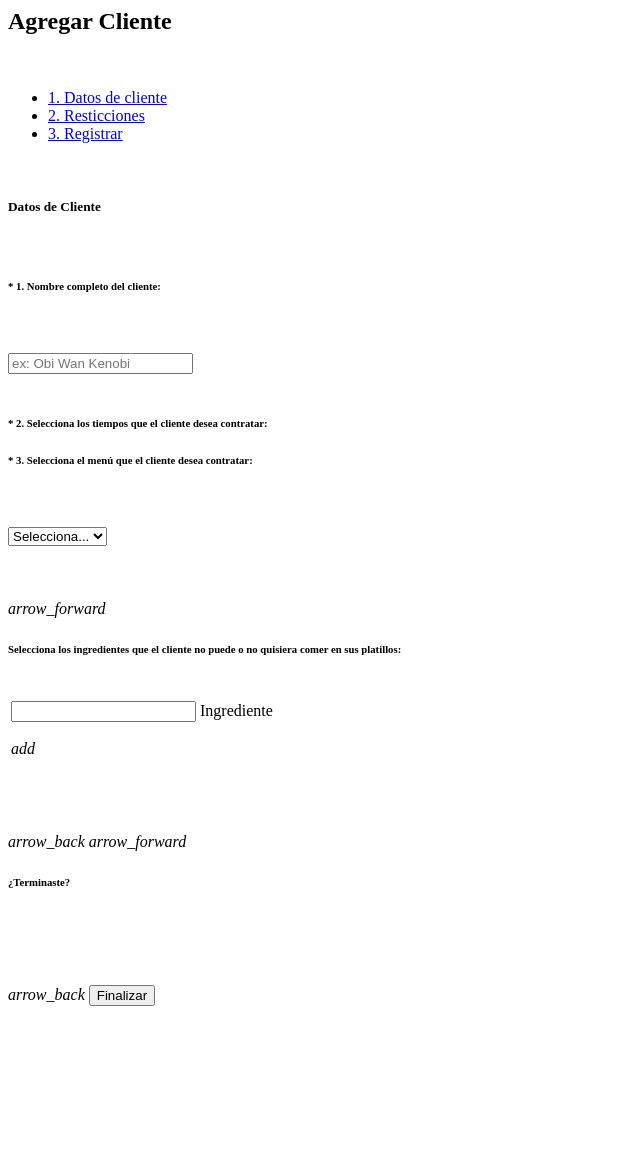
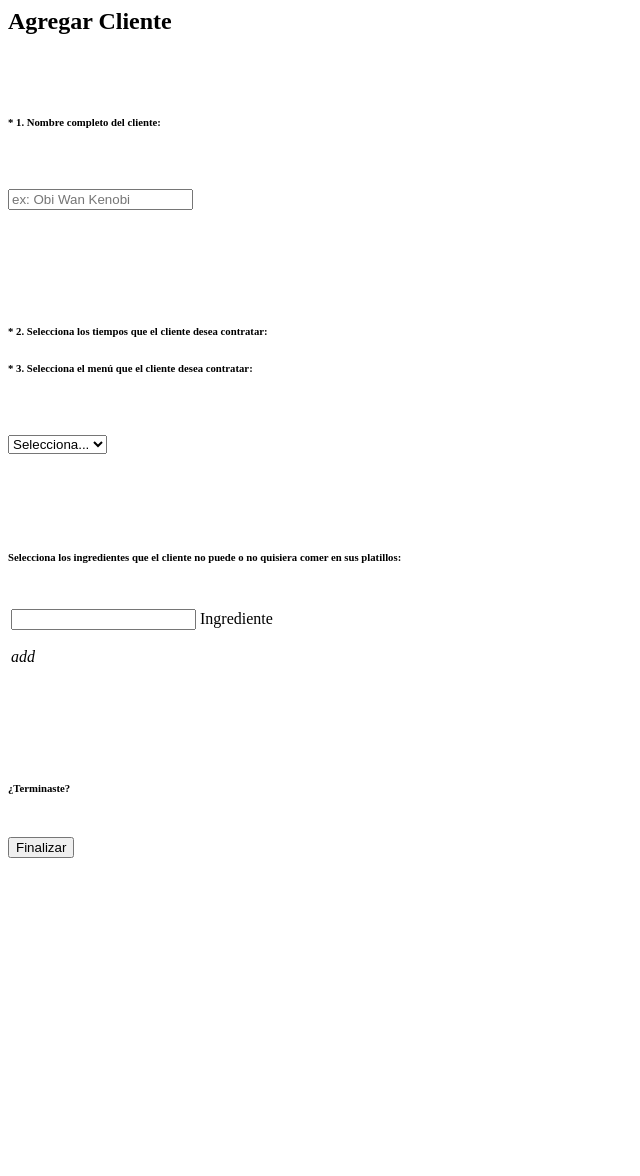
Before and after one commit to A01702321/Solware, a PHP site: page /AgregaCliente.html in a window 1280 px wide. Shown: the whole page, without its empty margins (0-640 px from the left). After the commit the page ends 858 px from the top, so only its background shows below. Run offline with PHP 8.4, Linux system fonts and the light colour scheme.

Commit message:
En proceso de arreglar interfaz de registrar cliente.

```diff
--- a/proy/AgregaCliente.html
+++ b/proy/AgregaCliente.html
@@ -6,31 +6,36 @@
 
   <div>
     <h2 class="col s10">Agregar Cliente</h2>
-    <br>
+    <br><br>
   </div>
 
-
-
-  <div class="row">
   <form id="forma" method="POST" action="agregaCliente.php">
 
+    <!--<div class="row">
+      <div class="col s12">
+        <nav>
+          <div class="nav-wrapper">
+            <div class="col s12">
+              <a href="#DatosCliente" class="breadcrumb">Información del cliente</a>
+              <a href="#AgregaRestricciones" class="breadcrumb">Restricciones</a>
+              <a href="#Registrar" class="breadcrumb">Registro</a>
+            </div>
+          </div>
+        </nav>
+      </div>
+    </div>
+
+    <div id="DatosCliente">
       <div class="row">
-        <div class="col s12">
-          <ul class="tabs">
-            <li class="tab col s4"><a class="active" href="#DatosCliente">1. Datos de cliente</a></li>
-            <li class="tab col s4"><a href="#AgregaRestricciones">2. Resticciones</a></li>
-            <li class="tab col s4"><a href="#Registrar">3. Registrar</a></li>
-          </ul>
-        </div>
-        <div class="row">
-          <div class="col s10 offset-s2" id="DatosCliente">
-            <div class="col s4 offset-s3">
+        <div class="col s4 offset-s5">
           <br>
           <h5>Datos de Cliente</h5><br>
         </div>
+      </div>
+    </div>   -->
 
     <div class="row">
-              <div class="input-field col s8">
+      <div class="input-field col s9 offset-s1">
         <h6>* <b>1. Nombre completo del cliente:</b></h6><br><br>
         <div>
           <input id="first_name" name="first_name" type="text" placeholder="ex: Obi Wan Kenobi">
@@ -38,19 +43,19 @@
       </div>
     </div>
 
+    <br><br><br><br><br>
+
     <div class="row">
-              <br>
+      <div class="col s6">
         <h6>* <b>2. Selecciona los tiempos que el cliente desea contratar:</b></h6>
-              <div class="input-field col s4">
+        <div class="input-field col s4 offset-s1">
           <?php
             require_once("util.php");
             obtenerTiempos();
           ?>
         </div>
       </div>
-
-             <div class="row">
-              <div class="input-field col s8">
+      <div class="col s5">
         <h6>* <b>3. Selecciona el menú que el cliente desea contratar:</b></h6>
         <br><br>
         <select required id="nombremenu" name="nombremenu">
@@ -62,26 +67,17 @@
         </select>
       </div>
     </div>
-            <br><br><br>
-            <main class="center">
-              <div class="col s10">
-              <!-- BUSCAR COMO USAR ESTE BOTON PARA CAMBIAR A LA SIGUIENTE TAB -->
-              <a class="waves-effect waves-light btn blue darken-4"  ><i class="material-icons left">arrow_forward</i></a>
-            </div>
-            </main>
-          </div>
-        </div>
+
+    <br><br><br><br>
 
     <div class="row">
-          <div class="col s9 offset-s2" id="AgregaRestricciones">
-            <div class="col s10">
+      <div class="col s10 offset-s1">
         <h6><b>Selecciona los ingredientes que el cliente no puede o no quisiera comer en sus platillos:</b></h6><br>
-            </div>
         <div class="table-responsive" vertical-align="center">
               <table class="table " id="restricciones" >
                 <tr>
                   <td class="vert-aligned">
-                    <div class="input-field col s8 offset-s1">
+                    <div class="input-field col s10">
                       <input type="text" id="rest1" class="validate" name ="rest1" onkeyup="obtenIngrediente(1)">
                       <label>Ingrediente</label>
                       <div id="resultado1"></div>
@@ -95,44 +91,21 @@
               </table>
             </div>
             <input type="hidden" value="" name="valorRestricciones" id="valorRestricciones"/>
-            <div class="row">
-          <br><br><br><br>
-          <main class="center">
-            <div class="col s10">
-              <!-- BUSCAR COMO USAR ESTE BOTON PARA CAMBIAR A LA SIGUIENTE TAB -->
-              <a class="waves-effect waves-light btn blue darken-4"  ><i class="material-icons left">arrow_back</i></a>
-              <a class="waves-effect waves-light btn blue darken-4"  ><i class="material-icons left">arrow_forward</i></a>
-            </div>
-          </main>
-
-        </div>
-          </div>
       </div>
     </div>
   </form>
+
+  <br><br><br><br>
+
+  <div class="row">
+    <div class="col s4 offset-s5">
+      <h6><b>¿Terminaste?</b></h6><br>
+      <button class="waves-effect waves-light btn light-green lighten-2" type="submit" form="forma">Finalizar</button>
+    </div>
   </div>
 
 
-    <div class="row" id="Registrar">
-      <div class="row">
-        <div class="col s2 offset-s5">
-          <h6><b>¿Terminaste?</b></h6>
-        </div>
-      </div>
-      <div class="col s6 offset-s3">
-        <br>
-        <br><br><br>
-          <main class="center">
-            <div class="col s10">
-              <!-- BUSCAR COMO USAR ESTE BOTON PARA CAMBIAR A LA SIGUIENTE TAB -->
-              <a class="waves-effect waves-light btn blue darken-4"  ><i class="material-icons left">arrow_back</i></a>
-              <button class="waves-effect waves-light btn light-green lighten-2" type="submit" form="forma">Finalizar</button>
-            </div>
-          </main>
 
-      </div>
-      <br><br><br>
-    </div>
 
     <br><br><br><br><br><br>
 
--- a/proy/agregaCliente.php
+++ b/proy/agregaCliente.php
@@ -90,4 +90,6 @@
         include_once("AgregaCliente.html");
     }
     include_once("footer.html");
+
+
 ?>
--- a/proy/js/actions.js
+++ b/proy/js/actions.js
@@ -1,4 +1,5 @@
 $('.tabs').tabs();
+
 $('select').formSelect();
 $('.modal').modal();
 
@@ -214,7 +215,7 @@ $(document).ready(function(){
     $('#anadirRestricciones').click(function(){
         j++;
        //$('#restricciones').append('<tr id="rowC'+j+'"><td><div class="input-field col s5"><input type="text" name="rest'+j+'" id="rest'+j+'" onkeyup="obtenIngrediente('+j+')" class="validate" required><label for="validate-ingrediente">Ingrediente</label></div><div vertical-align: middle id=""><br><button type="button" name="remove" id="'+j+'" class="btn-small btn-danger btn_removeC red">X</button></div></td></tr> <br> <div id="resultado'+j+'"></div>');
-       $('#restricciones').append('<tr id="rowC'+j+'"><td><div class="input-field col s8 offset-s1"><input type="text" name="rest'+j+'" id="rest'+j+'" onkeyup="obtenIngrediente('+j+')" class="validate"><label for="validate-ingrediente">Ingrediente</label> <br> <div id="resultado'+j+'"></div> </div> <div vertical-align: middle id=""><br><button type="button" name="remove" id="'+j+'" class="btn-small btn-danger btn_removeC red">X</button></div> </td></tr>');
+       $('#restricciones').append('<tr id="rowC'+j+'"><td><div class="input-field col s10"><input type="text" name="rest'+j+'" id="rest'+j+'" onkeyup="obtenIngrediente('+j+')" class="validate"><label for="validate-ingrediente">Ingrediente</label> <br> <div id="resultado'+j+'"></div> </div> <div vertical-align: middle id=""><br><button type="button" name="remove" id="'+j+'" class="btn-small btn-danger btn_removeC red">X</button></div> </td></tr>');
     });
 
     $(document).on('click', '.btn_removeC', function(){
```
Also changed, not shown: proy/AgregaReceta.html (+29 -0 lines), proy/util.php (+7 -6 lines). Lines whose indentation alone changed are shown as unchanged.
